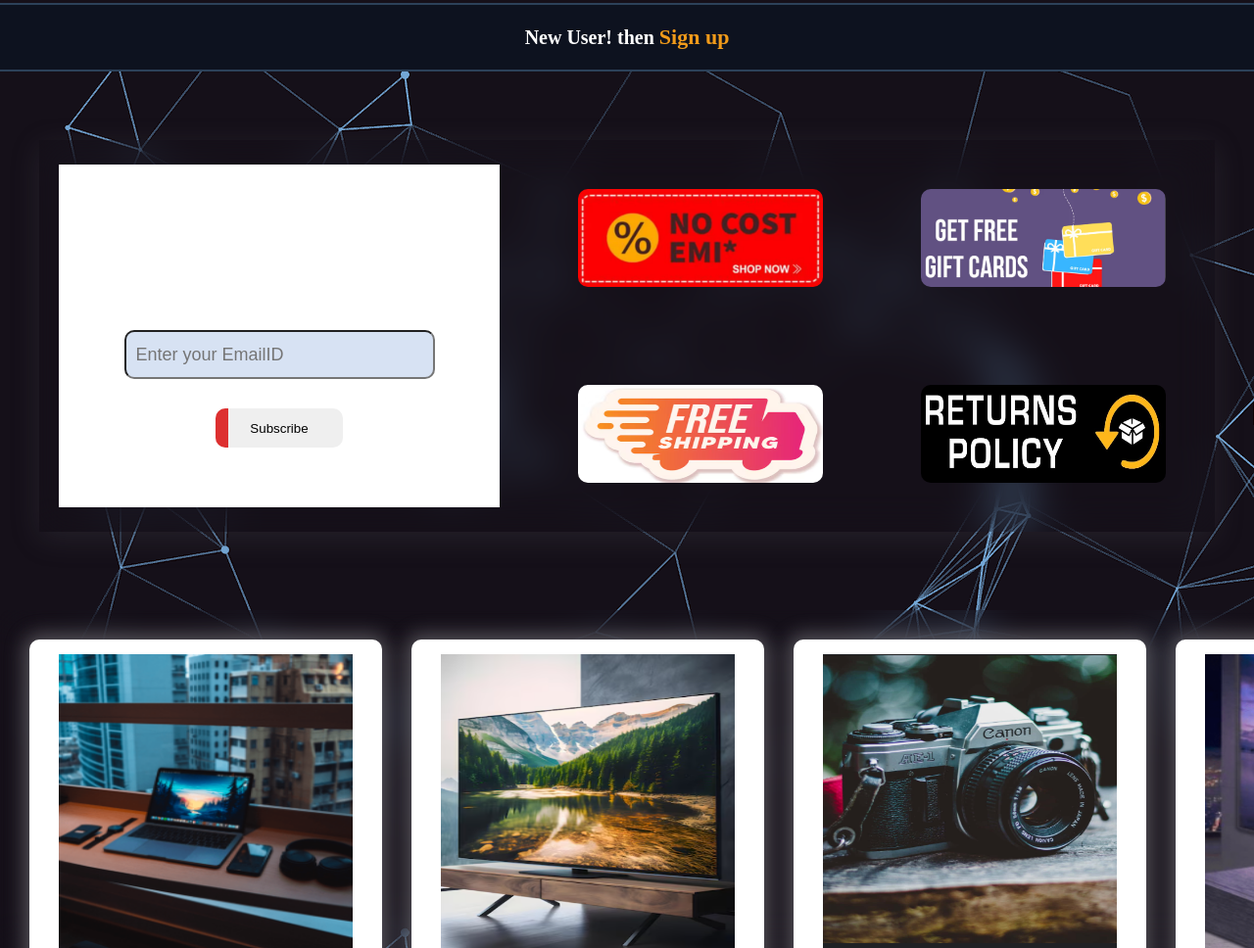
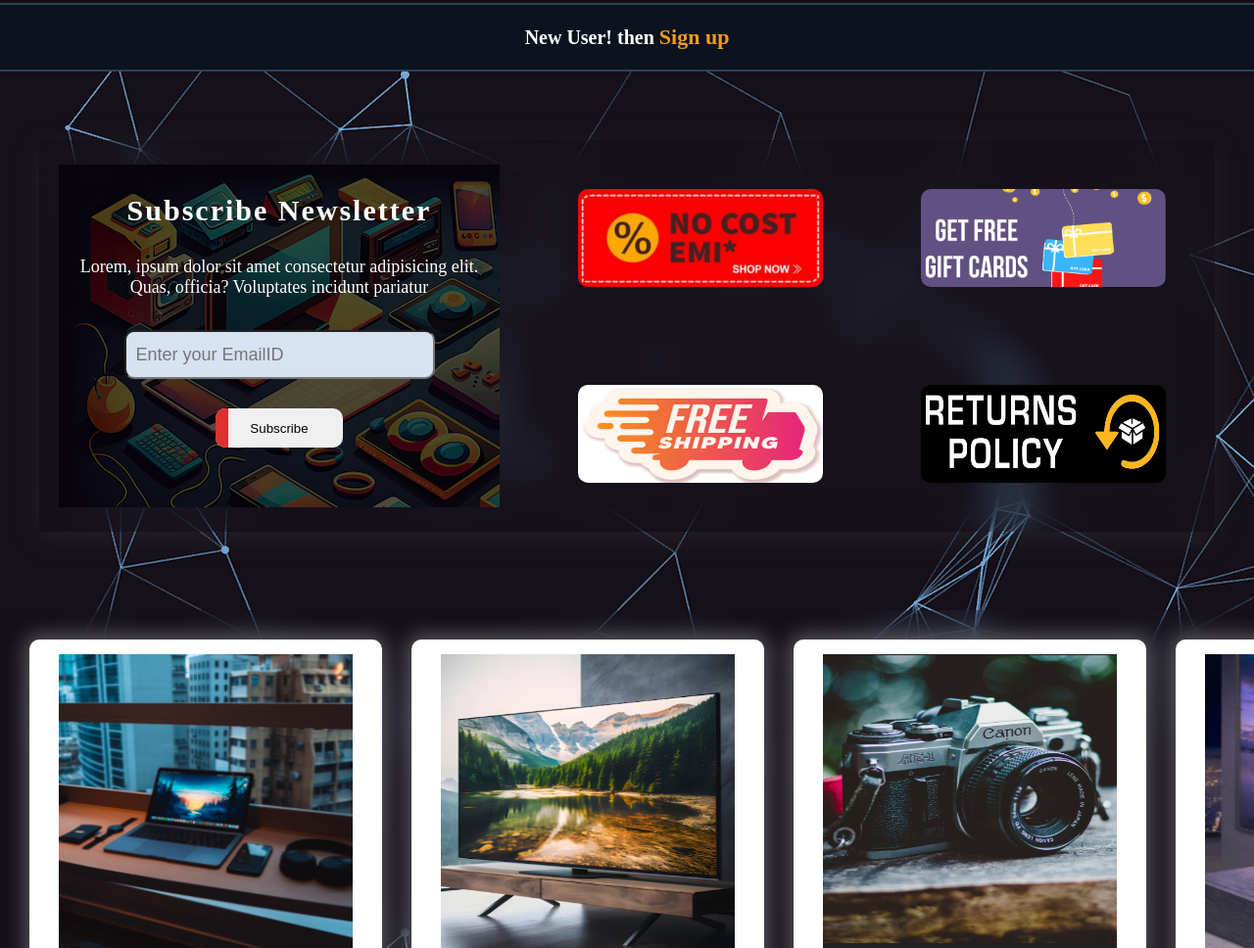
Before and after one commit to SRIRAM231005/E-commerce-WebApplication-2024, a plain HTML site: page index.html in a window 1280 px wide. Shown: the part 873-1841 px from the top of the page at 98% size. Drawn offline with Linux system fonts and the light colour scheme; the site is published under a folder, as on GitHub Pages, so addresses that start at the root find nothing.

Commit message:
Add files via upload

```diff
--- a/style.css
+++ b/style.css
@@ -351,7 +351,7 @@ p{
 .features1::before{
     content: '';
     position: absolute;
-    background-image: url('/images/sub.png');
+    background-image: url('Images/sub.png');
     width: 100%;
     height: 100%;
     left: 0;
```
